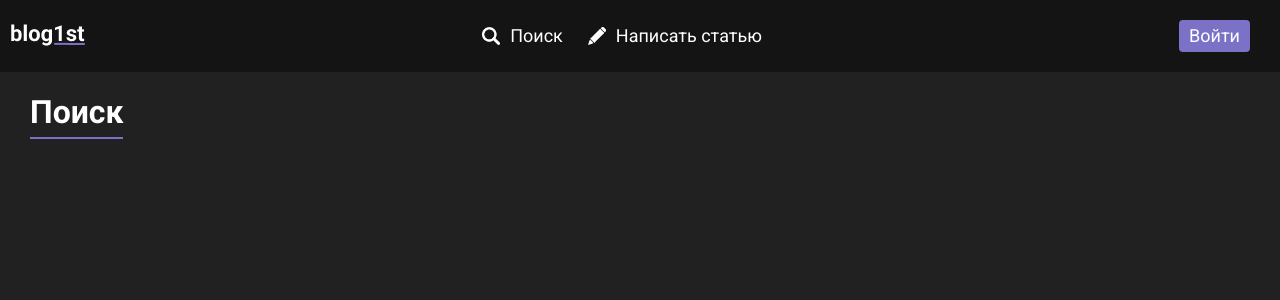
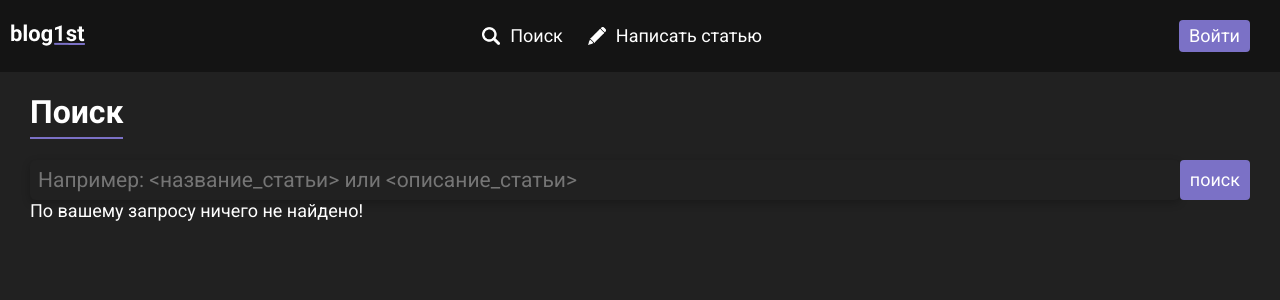
Before and after one commit to blinklay/web-blog-mern, a React (Vite) app: page /search in a window 1280 px wide. Shown: the top 300 px of the page. Built offline with nearby package versions, Linux system fonts and the light colour scheme.

Commit message:
Create Search Page & add Loader

```diff
--- /dev/null
+++ b/src/components/Loader/Loader.jsx
@@ -0,0 +1,24 @@
+import styled from "styled-components";
+
+const StyledLoader = styled.div`
+  height: 35px;
+  width: 35px;
+  border-radius: 50%;
+  border: 5px solid transparent;
+  border-top-color: var(--color-accent);
+  border-bottom-color: var(--color-accent);
+  animation: spin 1s infinite ease-in;
+
+  @keyframes spin {
+    0% {
+      transform: rotate(0deg);
+    }
+    100% {
+      transform: rotate(360deg);
+    }
+  }
+`;
+
+export default function Loader() {
+  return <StyledLoader></StyledLoader>;
+}
--- a/src/components/PostList/PostList.jsx
+++ b/src/components/PostList/PostList.jsx
@@ -9,17 +9,7 @@ const List = styled.div`
   gap: 20px;
 `;
 
-export default function PostList() {
-  const [posts, setPosts] = useState([]);
-
-  useEffect(() => {
-    fetch("http://localhost:3000/posts")
-      .then((res) => res.json())
-      .then((data) => {
-        setPosts(data);
-      });
-  }, []);
-
+export default function PostList({ posts }) {
   return (
     <List>
       {posts.map((item) => (
--- a/src/pages/Home/HomePage.jsx
+++ b/src/pages/Home/HomePage.jsx
@@ -1,12 +1,22 @@
+import { useEffect, useState } from "react";
 import H1 from "../../components/H1/H1";
 import PostList from "../../components/PostList/PostList";
 
 export default function HomePage() {
+  const [posts, setPosts] = useState([]);
+
+  useEffect(() => {
+    fetch("http://localhost:3000/posts")
+      .then((res) => res.json())
+      .then((data) => {
+        setPosts(data);
+      });
+  }, []);
   return (
     <div>
       <H1>Главная</H1>
 
-      <PostList />
+      <PostList posts={posts} />
     </div>
   );
 }
--- a/src/pages/Search/Search.jsx
+++ b/src/pages/Search/Search.jsx
@@ -1,9 +1,67 @@
+import styled from "styled-components";
 import H1 from "../../components/H1/H1";
+import Button from "../../components/Button/Button";
+import { useEffect, useState } from "react";
+import PostList from "../../components/PostList/PostList";
+import Result from "./components/Result/Result";
+import Loader from "../../components/Loader/Loader";
+
+const StyledInput = styled.input`
+  width: 100%;
+  font-size: 21px;
+  padding: 8px;
+  border-radius: 6px;
+  border: none;
+  background-color: transparent;
+  outline: none;
+  color: var(--color-text);
+  box-shadow: rgba(0, 0, 0, 0.24) 0px 3px 8px;
+`;
+
+const SearchForm = styled.form`
+  display: flex;
+`;
 
 export default function Search() {
+  const [searchValue, setSearchValue] = useState("");
+  const [posts, setPosts] = useState([]);
+  const [isLoading, setIsLoading] = useState(false);
+
+  const onChange = (e) => {
+    setSearchValue(e.target.value);
+  };
+
+  const onSearch = (e) => {
+    e.preventDefault();
+
+    setIsLoading(true);
+    fetch("http://localhost:3000/posts")
+      .then((res) => res.json())
+      .then((data) => {
+        setPosts(data.filter((post) => post.title.includes(searchValue)));
+      })
+      .finally(() => setIsLoading(false));
+  };
+
   return (
     <div>
       <H1>Поиск</H1>
+
+      <SearchForm onSubmit={onSearch}>
+        <StyledInput
+          value={searchValue}
+          onChange={onChange}
+          type="text"
+          placeholder="Например: <название_статьи> или <описание_статьи>"
+        />
+        <Button>поиск</Button>
+      </SearchForm>
+
+      {isLoading && <Loader />}
+      {!isLoading && posts.length === 0 && (
+        <div>По вашему запросу ничего не найдено!</div>
+      )}
+      {!isLoading && posts.length !== 0 && <Result posts={posts} />}
     </div>
   );
 }
--- /dev/null
+++ b/src/pages/Search/components/Result/Result.jsx
@@ -0,0 +1,19 @@
+import styled from "styled-components";
+import PostList from "../../../../components/PostList/PostList";
+
+const Wrapper = styled.div`
+  margin-top: 40px;
+`;
+
+const Title = styled.h2`
+  margin-bottom: 20px;
+`;
+
+export default function Result({ posts }) {
+  return (
+    <Wrapper>
+      <Title>Результаты поиска:</Title>
+      <PostList posts={posts} />
+    </Wrapper>
+  );
+}
```
